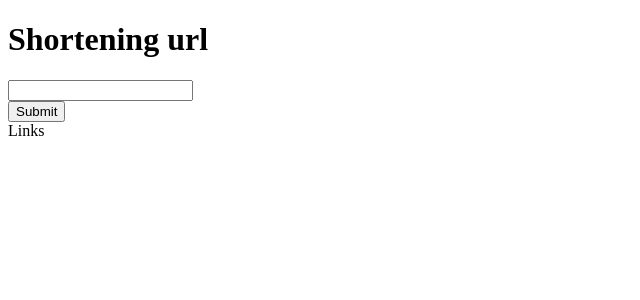
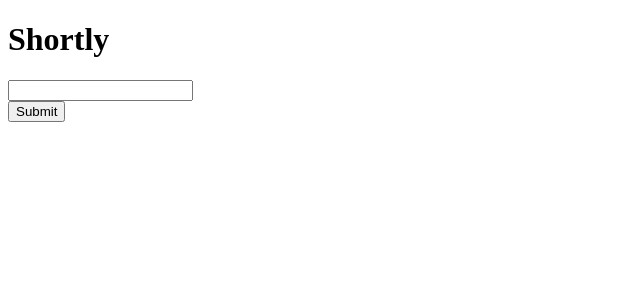
Before and after one commit to AgataLiberska/url-shortening-api, a React (Create React App) app: page / in a window 1280 px wide. Shown: the top 300 px of the page, without its empty margins (0-640 px from the left). Built offline with nearby package versions, Linux system fonts and the light colour scheme.

Commit message:
display rendered links, add link cards

```diff
--- a/src/App.js
+++ b/src/App.js
@@ -4,7 +4,7 @@ import ShortlyApp from './components/ShortlyApp';
 const App = () => {
     return (
         <>
-        <h1>Shortening url</h1>
+        <h1>Shortly</h1>
         <ShortlyApp />
         </>
     )
--- /dev/null
+++ b/src/components/LinkCard.js
@@ -0,0 +1,12 @@
+import React from 'react';
+
+const LinkCard = ({link}) => {
+    return (
+        <div>
+            <p>{link.original_link}</p>
+            <p>{link.full_short_link}</p>
+        </div>
+    )
+}
+
+export default LinkCard;
--- a/src/components/LinkList.js
+++ b/src/components/LinkList.js
@@ -1,9 +1,16 @@
-import React from 'react'
+import React from 'react';
+import LinkCard from './LinkCard';
 
-const LinkList = () => {
+const LinkList = ({links}) => {
+
+    const renderedLinks = links.map(link => {
+        return (
+            <LinkCard link={link.result}/>
+        )
+    })
     return (
         <div>
-            Links
+            {renderedLinks}
         </div>
     )
 }
```
